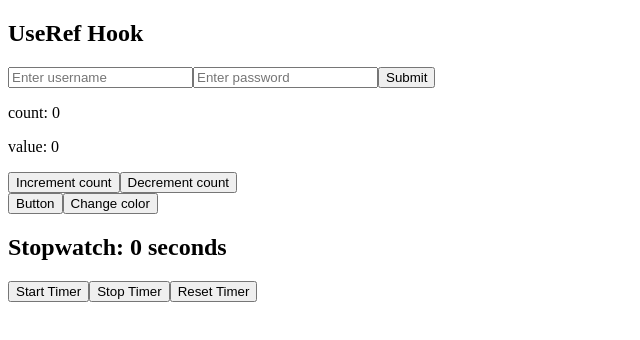
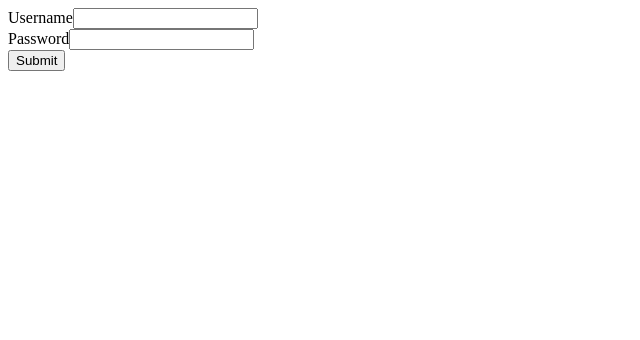
Before and after one commit to Akhilkhandelwal15/Additional-Hooks-in-React, a React (Vite) app: page / in a window 1280 px wide. Shown: the top 340 px of the page, without its empty margins (0-640 px from the left). Built offline with nearby package versions, Linux system fonts and the light colour scheme.

Commit message:
forwardRef Hook in React

```diff
--- a/src/App.jsx
+++ b/src/App.jsx
@@ -1,4 +1,5 @@
 import './App.css'
+import { ForwardRefHook } from './ForwardRefHook'
 import { UseRefHook } from './UseRefHook'
 import { UseRefHook2 } from './UseRefHook2'
 import { UseRefHook3 } from './UseRefHook3'
@@ -8,10 +9,11 @@ function App() {
 
   return (
     <>
-      <UseRefHook />
+      {/* <UseRefHook />
       <UseRefHook2 />
-      <UseRefHook3 />
-      <UseRefHook4 />
+      <UseRefHook3 /> */}
+      {/* <UseRefHook4 /> */}
+      <ForwardRefHook />
     </>
   )
 }
--- /dev/null
+++ b/src/ForwardRefHook.jsx
@@ -0,0 +1,52 @@
+// used to pass data from parent t child component without re-rendering.
+
+import { forwardRef, useId, useRef } from "react";
+
+// parent component
+export const ForwardRefHook = ()=>{
+
+    const username = useRef(null);
+    const password = useRef(null);
+
+    function handleSubmit(event){
+        event.preventDefault();
+        console.log(username.current.value, password.current.value);
+    }
+
+    return (
+        <div>
+            {/* <form onSubmit={handleSubmit}>
+                <BeforeReact19 type="text" label="Username" ref={username}/>
+                <BeforeReact19 type="password" label="Password" ref={password}/>
+                <button type="submit">Submit</button>
+            </form> */}
+             <form onSubmit={handleSubmit}>
+                <AfterReact19 type="text" label="Username" ref={username}/>
+                <AfterReact19 type="password" label="Password" ref={password}/>
+                <button type="submit">Submit</button>
+            </form>
+        </div>
+    );
+}
+
+// child component
+const BeforeReact19 = forwardRef((props, ref)=>{
+    const id = useId();
+    return (
+        <div>
+            <label htmlFor={id}>{props.label}</label>
+            <input type={props.type} ref={ref} />
+        </div>
+    );
+});
+
+//child component
+const AfterReact19 = ({type, label, ref})=>{
+    const id = useId();
+    return (
+        <div>
+            <label htmlFor={id}>{label}</label>
+            <input type={type} ref={ref} />
+        </div>
+    );
+}
```
